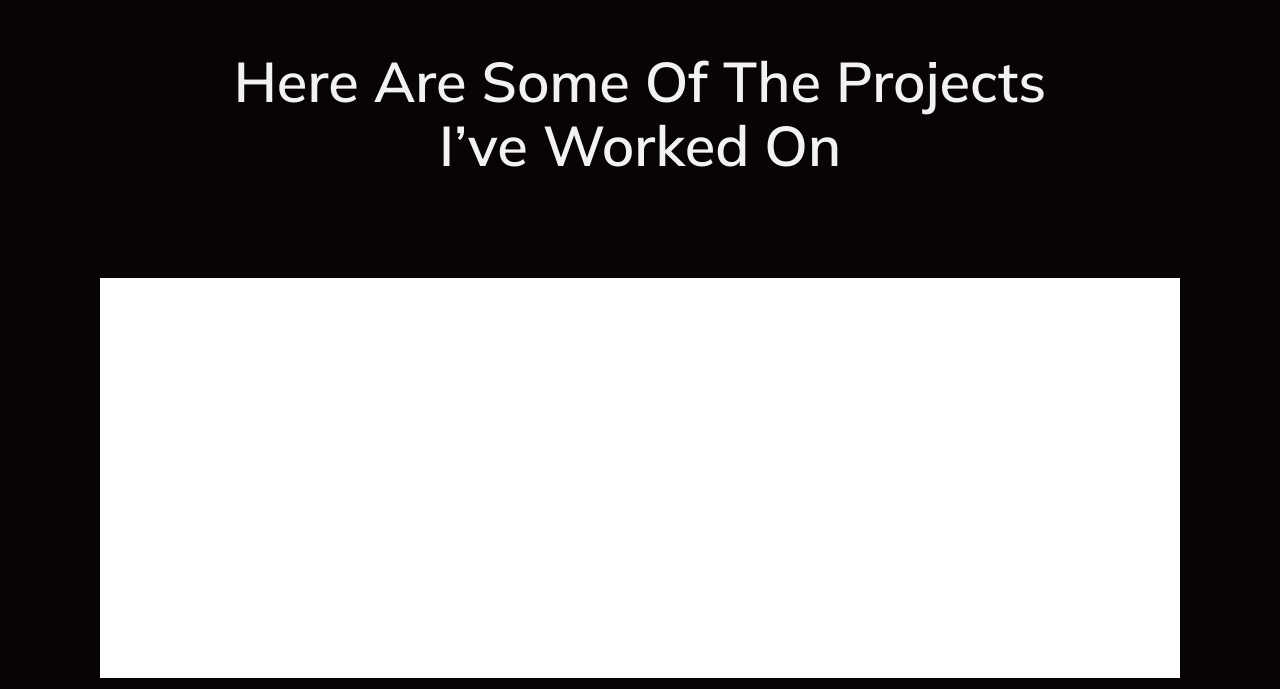
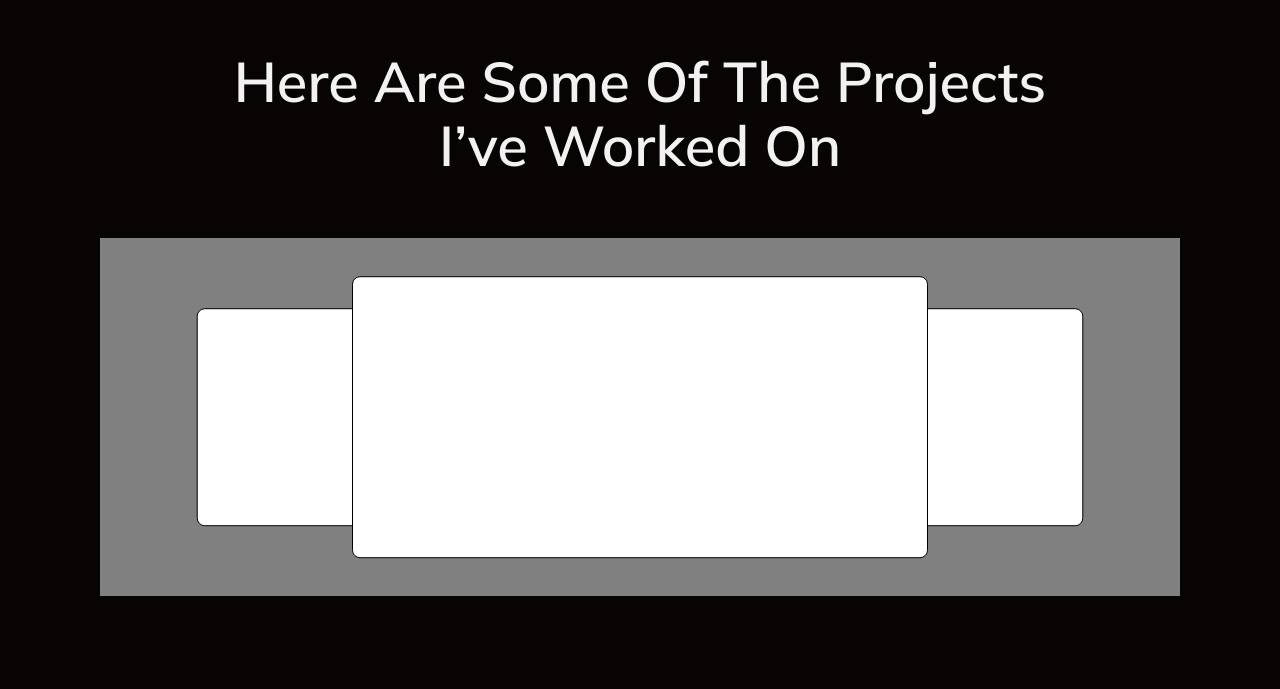
Before and after one commit to CarlosDRA/Portfolio, a React (Vite) app: page / in a window 1280 px wide. Shown: the part 1711-2400 px from the top of the page. Built offline with nearby package versions, Linux system fonts and the light colour scheme.

Commit message:
Updated contact structure

```diff
--- a/src/components/work/index.jsx
+++ b/src/components/work/index.jsx
@@ -6,7 +6,9 @@ export default function Work (){
         <div id="work">
             <h2>Here Are Some Of The Projects I’ve Worked On</h2>
             <div className="carousel">
-                <Card />
+                <Card className="card card-small left"/>
+                <Card className="card card-big middle"/>
+                <Card className="card card-small right"/>
             </div>
         </div>
     )
--- a/src/components/work/index.scss
+++ b/src/components/work/index.scss
@@ -14,10 +14,47 @@
         margin: 60px auto;
     }
 
-    .carousel{
-        margin-top: 100px;
-        width: 100%;
-        height: 400px;
-        background-color: white;
+}
+
+.carousel{
+    margin-top: 0;
+    width: 100%;
+    height: 28vw;
+    background-color: gray;
+    position: relative;
+
+    .card-small{
+        width: 34vw;
+        height: 17vw;
+    }
+
+
+    .card-big{
+        width: 45vw;
+        height: 22vw;
+    }
+
+    .left{
+        position: absolute;
+        left: 15%;
+        top: 50%;
+        transform: translate(-15%, -50%);
+        z-index: 2;
+    }
+
+    .middle{
+        position: absolute;
+        left: 50%;
+        top: 50%;
+        transform: translate(-50%, -50%);
+        z-index: 4;
+    }
+
+    .right{
+        position: absolute;
+        top: 50%;
+        right: 15%;
+        transform: translate(15%, -50%);
+        z-index: 2;
     }
 }
```
